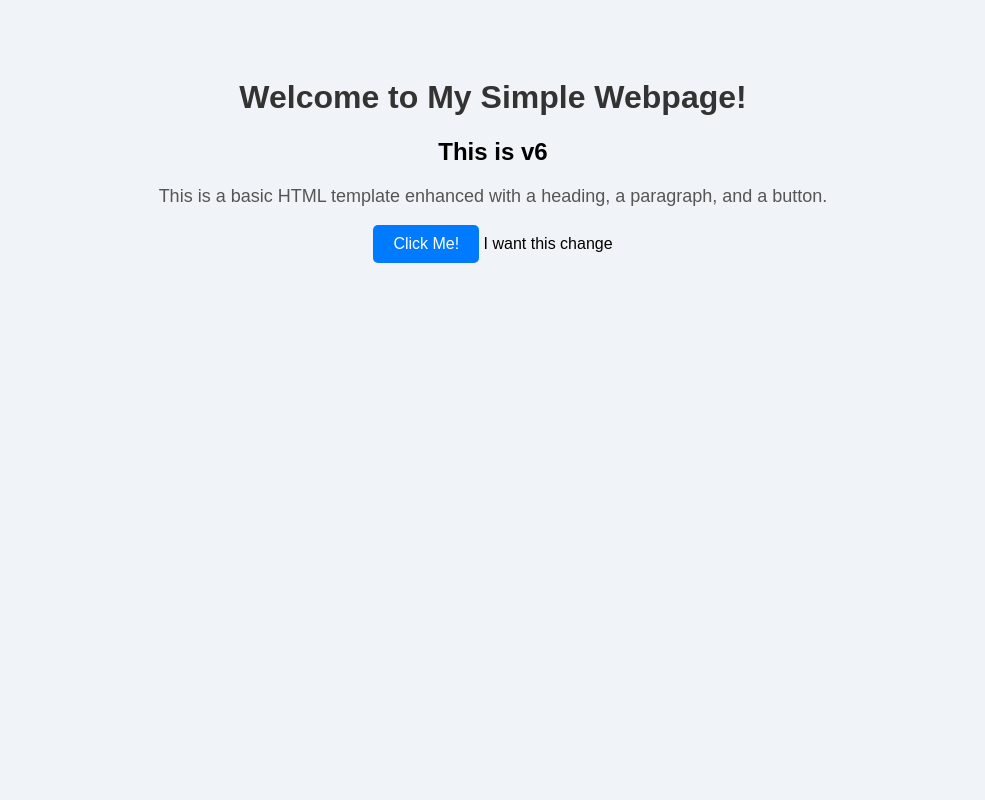
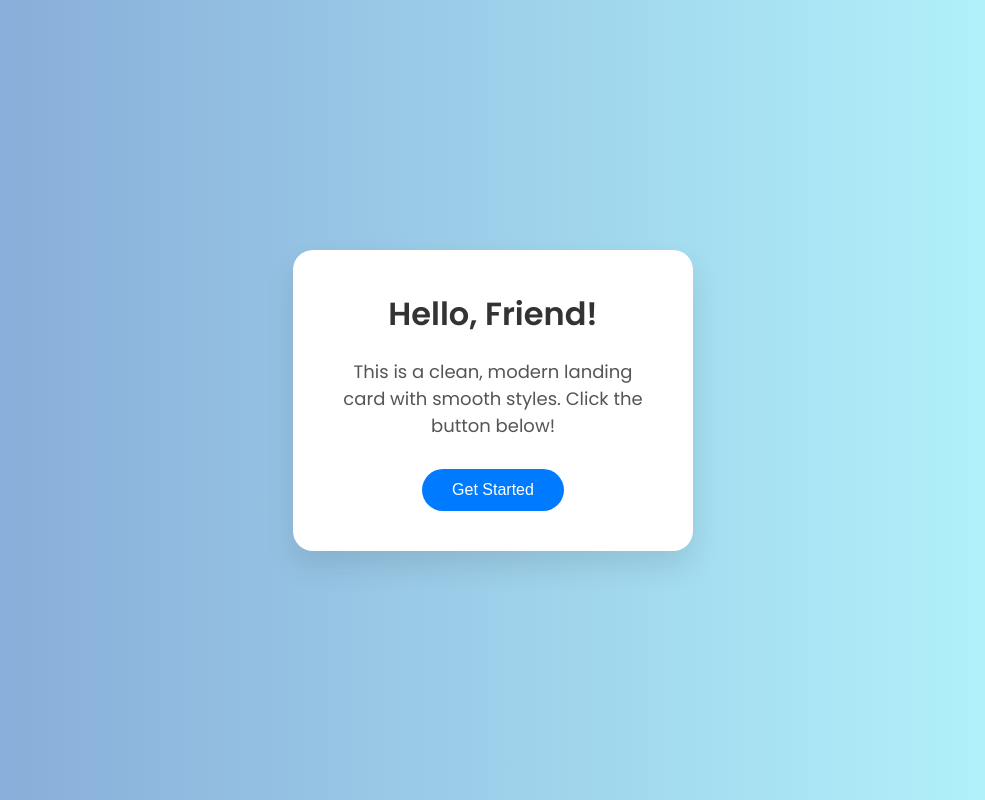
Before and after one commit to alirind007/myrepo, a plain HTML site: page index.html in a window 1280 px wide. Shown: the whole page, without its empty margins (147-1132 px from the left). Drawn offline with Linux system fonts and the light colour scheme.

Commit message:
updated design

```diff
--- a/index.html
+++ b/index.html
@@ -3,43 +3,63 @@
 <head>
     <meta charset="UTF-8">
     <meta name="viewport" content="width=device-width, initial-scale=1.0">
-    <title>Simple Webpage</title>
+    <title>Clean Modern Webpage</title>
+    <!-- Google Fonts -->
+    <link href="https://fonts.googleapis.com/css2?family=Poppins:wght@400;600&display=swap" rel="stylesheet">
     <style>
+        * {
+            margin: 0;
+            padding: 0;
+            box-sizing: border-box;
+        }
         body {
-            font-family: Arial, sans-serif;
-            background-color: #f0f4f8;
+            font-family: 'Poppins', sans-serif;
+            background: linear-gradient(to right, #83a4d4, #b6fbff);
+            display: flex;
+            justify-content: center;
+            align-items: center;
+            height: 100vh;
+        }
+        .card {
+            background: #fff;
+            padding: 40px;
+            border-radius: 20px;
+            box-shadow: 0 15px 30px rgba(0,0,0,0.1);
             text-align: center;
-            padding: 50px;
+            max-width: 400px;
         }
         h1 {
             color: #333;
+            margin-bottom: 20px;
+            font-size: 32px;
         }
         p {
+            color: #555;
             font-size: 18px;
-            color: #555;
+            margin-bottom: 30px;
         }
         button {
-            padding: 10px 20px;
+            padding: 12px 30px;
             font-size: 16px;
-            background-color: #007BFF;
-            color: white;
+            background: #007BFF;
+            color: #fff;
             border: none;
-            border-radius: 5px;
+            border-radius: 50px;
             cursor: pointer;
+            transition: background 0.3s ease;
         }
         button:hover {
-            background-color: #0056b3;
+            background: #0056b3;
         }
     </style>
 </head>
 <body>
 
-    <h1>Welcome to My Simple Webpage!</h1>
-    <h2>This is v6 </h2>
-    <p>This is a basic HTML template enhanced with a heading, a paragraph, and a button.</p>
-    <button onclick="alert('Hello there!')">Click Me!</button>
+    <div class="card">
+        <h1>Hello, Friend!</h1>
+        <p>This is a clean, modern landing card with smooth styles. Click the button below!</p>
+        <button onclick="alert('Thanks for clicking!')">Get Started</button>
+    </div>
 
 </body>
-I want this change
-
 </html>
```
